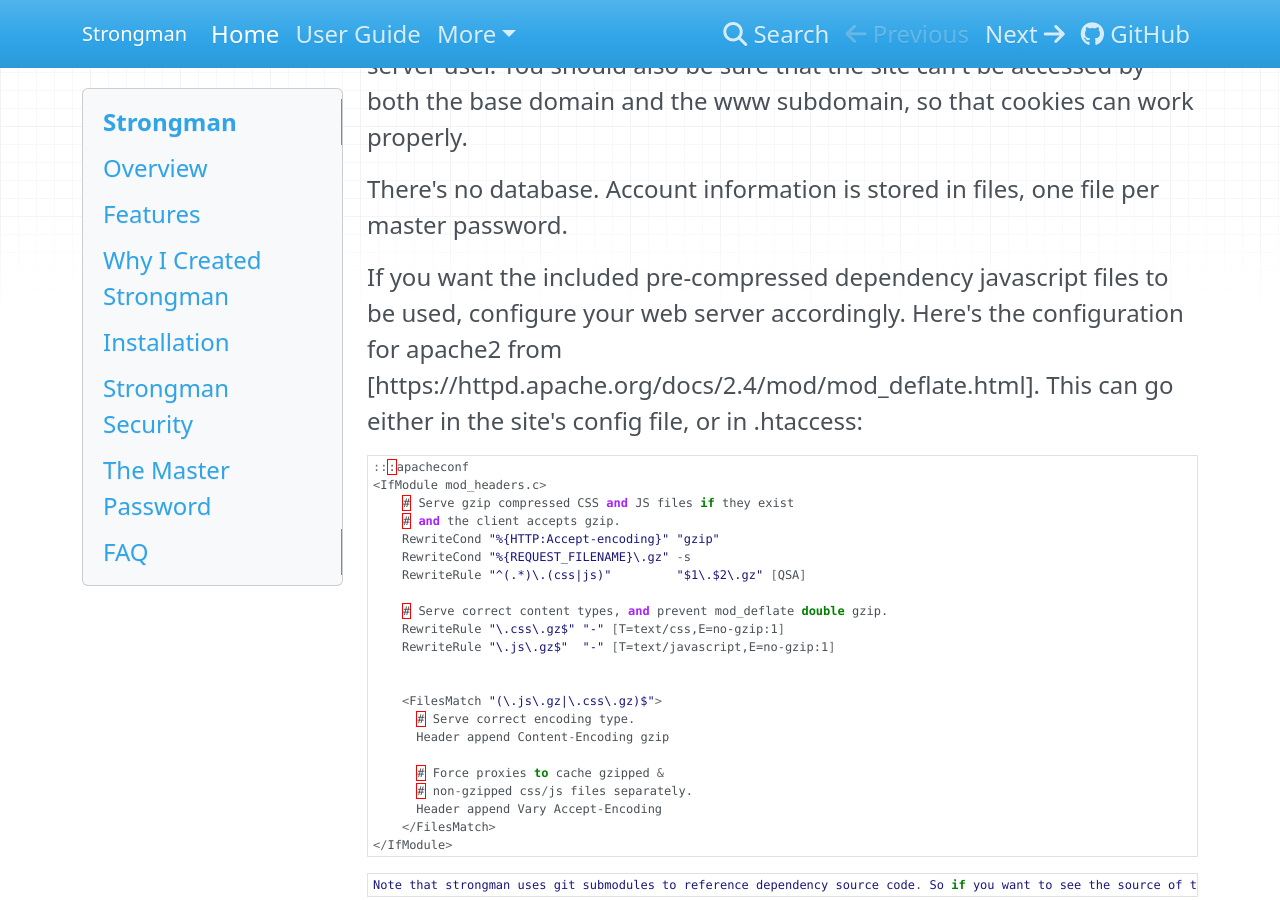
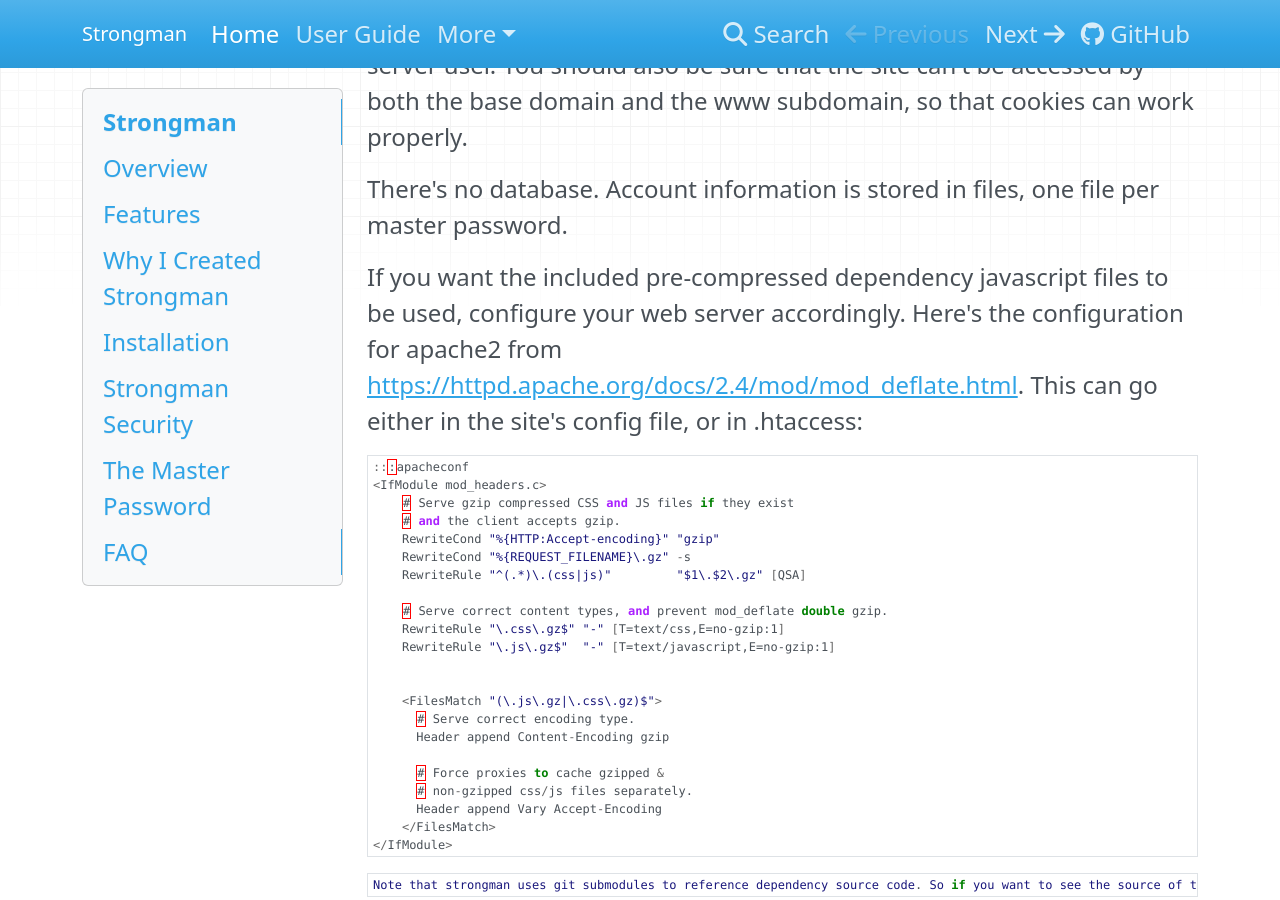
Before and after one commit to lstandish/strongman-md, an MkDocs documentation site: the page built from docs/index.md, in a window 1280 px wide and 900 px high, scrolled down 3144 px. Built offline with MkDocs 1.6.1, drawn with Linux system fonts in a browser that asks for light colours; some of the changed lines change nothing that is shown; some of the changed text lies outside the part shown.

Commit message:
update docs

````diff
--- a/docs/index.md
+++ b/docs/index.md
@@ -51,7 +51,7 @@
 
 There's no database. Account information is stored in files, one file per master password.
 
-If you want the included pre-compressed dependency javascript files to be used, configure your web server accordingly. Here's the configuration for apache2 from [https://httpd.apache.org/docs/2.4/mod/mod_deflate.html].  This can go either in the site's config file, or in .htaccess:
+If you want the included pre-compressed dependency javascript files to be used, configure your web server accordingly. Here's the configuration for apache2 from [https://httpd.apache.org/docs/2.4/mod/mod_deflate.html](https://httpd.apache.org/docs/2.4/mod/mod_deflate.html).  This can go either in the site's config file, or in .htaccess:
 
 ```
 :::apacheconf
@@ -110,7 +110,7 @@
 
 In this case, **vitacost.com** is the domain name, and **myemail@example.com** is the username. The other profile information is:
 
-```no-highlight
+```
 7: bitfield-encoded character set. "7" means use upper/lowercase letters and numbers, but no special characters.
 14: password length
 1: password sequence number (This is incremented to create a new computed password.)
@@ -190,4 +190,4 @@
 These cookies should not expire for 1000 days, but if you have your browser set to erase cookies upon closing the browser, these (and all other persistent cookies) will be erased, and all the the above settings will be reset to the defaults.
 
 **Q**: Isn't it terribly insecure to copy a password to the clipboard? Clipboard data is available to any user or program on the computer!
-**A**: It's true that the clipboard is potentially a security vulnerability. On the other hand, it is the only practical way to transfer complex passwords to browser input fields. [Read more](#the-clipboard).
+**A**: It's true that the clipboard is potentially a security vulnerability. On the other hand, it is the only practical way to transfer complex passwords to browser input fields. [Read more about clipboard security](#the-clipboard).
--- a/mkdocs.yml
+++ b/mkdocs.yml
@@ -30,6 +30,7 @@
     - admonition
     - def_list
     - codehilite
+    - attr_list
 
 # copyright: Copyright &copy; 2014 <a href="https://twitter.com/_tomchristie">Tom Christie</a>, Maintained by the <a href="/about/release-notes/#maintenance-team">MkDocs Team</a>.
 # google_analytics: ['UA-27795084-5', 'mkdocs.org']
````
